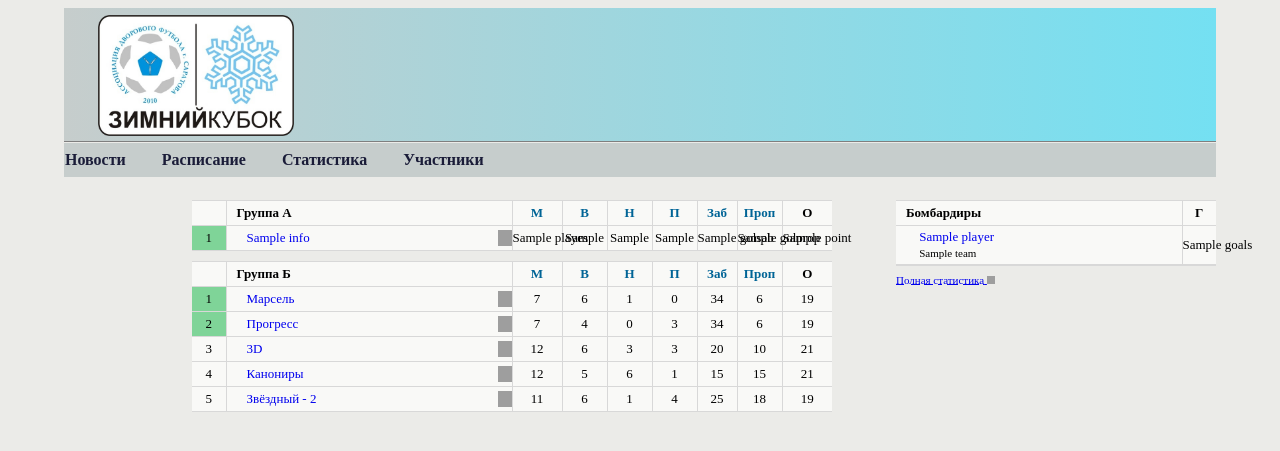
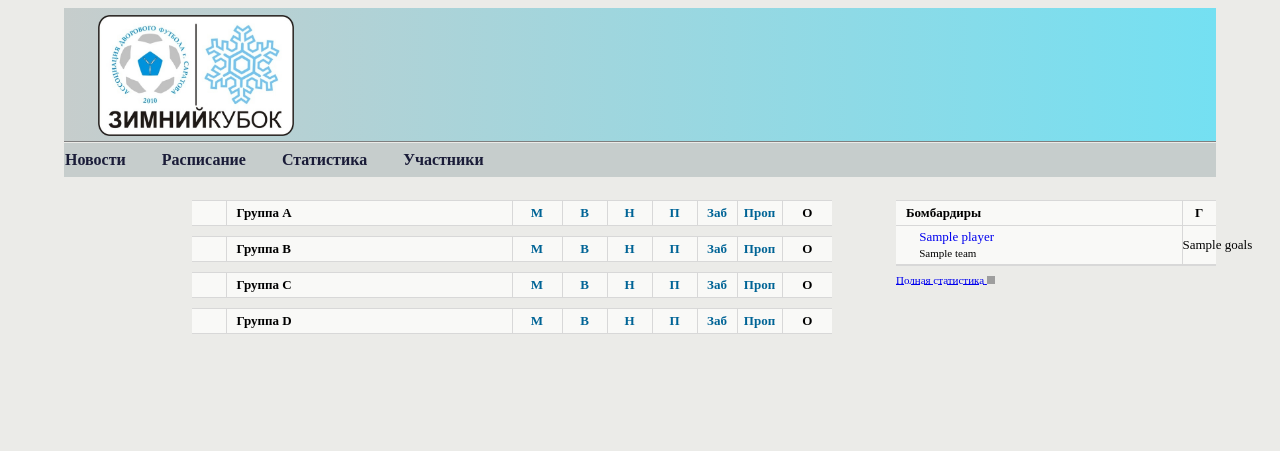
Before and after one commit to Imperat/adfs, a Django app: template templates/statistic.html in a window 1280 px wide. Shown: the top 451 px of the page. Run offline with Django 3.2, Linux system fonts and the light colour scheme; the template is opened without the code that fills it: most values are stand-ins (such as "Sample title", 1, 10 or a date in 2020); parts of the project's set-up code (start-up, migrations or seed data) failed here and were passed over; some libraries are stand-ins or nearby versions; grey boxes are pictures that could not be loaded.

Commit message:
Update statistic.html

```diff
--- a/templates/statistic.html
+++ b/templates/statistic.html
@@ -31,10 +31,13 @@
 </tr>
 </thead>
 <tbody>
+<script type="text/javascript"> var i = 0; </script>
 {% for i,j in info %}
+{% if j.gr == 'A' %}
 <tr>
-<td class="color1 bordR">1</td>
-<td class="name-td alLeft bordR"><div class="hide-field"><i class="fader"></i><i class="flag-s flag-1285" title="Россия" alt="Россия"></i><a class="name" href="http://www.sports.ru/zenit/" title="Зенит">{{ i }}</a></div></td>
+<td class="color1 bordR"><script type="text/javascript"> i++; document.write(i); </script>
+</td>
+<td class="name-td alLeft bordR"><div class="hide-field"><i class="fader"></i><i class="flag-s flag-1285" title="Россия" alt="Россия"></i><a class="name" href="http://www.sports.ru/zenit/" title="Зенит">{{ j.name }}</a></div></td>
 <td>{{j.playes}}</td>
 <td>{{j.v}}</td>
 <td>{{j.n}}</td>
@@ -43,6 +46,7 @@
 <td>{{j.golprop}}</td>
 <td>{{j.point}}</td>
 </tr>
+{% endif %}
 {% endfor %}
 </tbody>
 </table>
@@ -63,7 +67,7 @@
 <thead>
 <tr>
 <td class="bordR">&nbsp;</td>
-<td class="name-td alLeft bordR">Группа Б</td>
+<td class="name-td alLeft bordR">Группа B</td>
 <td data-sortable="true" data-sortorder="desc" data-sorttype="number" title="Матчи"><span class="sort">М</span></td>
 <td data-sortable="true" data-sortorder="desc" data-sorttype="number" title="Выигрыши"><span class="sort">В</span></td>
 <td data-sortable="true" data-sortorder="desc" data-sorttype="number" title="Ничьи"><span class="sort">Н</span></td>
@@ -74,61 +78,116 @@
 </tr>
 </thead>
 <tbody>
+<script type="text/javascript"> var i = 0; </script>
+{% for i,j in info %}
+{% if j.gr == 'B' %}
 <tr>
-<td class="color1 bordR">1</td>
-<td class="name-td alLeft bordR"><div class="hide-field"><i class="fader"></i><i class="flag-s flag-1285" title="Россия" alt="Россия"></i><a class="name" href="http://www.sports.ru/zenit/" title="Зенит">Марсель</a></div></td>
-<td>7</td>
-<td>6</td>
-<td>1</td>
-<td>0</td>
-<td>34</td>
-<td>6</td>
-<td>19</td>
+<td class="color1 bordR"><script type="text/javascript"> i++; document.write(i); </script>
+<td class="name-td alLeft bordR"><div class="hide-field"><i class="fader"></i><i class="flag-s flag-1285" title="Россия" alt="Россия"></i><a class="name" href="http://www.sports.ru/zenit/" title="Зенит">{{ j.name }}</a></div></td>
+<td>{{j.playes}}</td>
+<td>{{j.v}}</td>
+<td>{{j.n}}</td>
+<td>{{j.p}}</td>
+<td>{{j.golsab}}</td>
+<td>{{j.golprop}}</td>
+<td>{{j.point}}</td>
 </tr>
+{% endif %}
+{% endfor %}
+</tbody>
+</table>
+</div>
+
+<div class="stat mB6">
+<table class="stat-table table sortable-table" cellpadding="0" cellspacing="0">
+<colgroup>
+<col width="34">
+<col width="">
+<col width="50">
+<col width="45">
+<col width="45">
+<col width="45">
+<col width="40">
+<col width="45">
+<col width="50">
+</colgroup>
+<thead>
 <tr>
-<td class="color1 bordR">2</td>
-<td class="name-td alLeft bordR"><div class="hide-field"><i class="fader"></i><i class="flag-s flag-1285" title="Россия" alt="Россия"></i><a class="name" href="http://www.sports.ru/cska/" title="ЦСКА">Прогресс</a></div></td>
-<td>7</td>
-<td>4</td>
-<td>0</td>
-<td>3</td>
-<td>34</td>
-<td>6</td>
-<td>19</td>
+<td class="bordR">&nbsp;</td>
+<td class="name-td alLeft bordR">Группа C</td>
+<td data-sortable="true" data-sortorder="desc" data-sorttype="number" title="Матчи"><span class="sort">М</span></td>
+<td data-sortable="true" data-sortorder="desc" data-sorttype="number" title="Выигрыши"><span class="sort">В</span></td>
+<td data-sortable="true" data-sortorder="desc" data-sorttype="number" title="Ничьи"><span class="sort">Н</span></td>
+<td data-sortable="true" data-sortorder="desc" data-sorttype="number" title="Проигрыши"><span class="sort">П</span></td>
+<td data-sortable="true" data-sortorder="desc" data-sorttype="number" title="Забитые голы"><span class="sort">Заб</span></td>
+<td data-sortable="true" data-sortorder="desc" data-sorttype="number" title="Пропущенные голы"><span class="sort">Проп</span></td>
+<td data-sortable="true" data-sortorder="desc" data-sorttype="number" title="Очки" class="sort-act"><span class="sort">О</span></td>
 </tr>
+</thead>
+<tbody>
+<script type="text/javascript"> var i = 0; </script>
+{% for i,j in info %}
+{% if j.gr == 'C' %}
 <tr>
-<td class="bordR">3</td>
-<td class="name-td alLeft bordR"><div class="hide-field"><i class="fader"></i><i class="flag-s flag-1285" title="Россия" alt="Россия"></i><a class="name" href="http://www.sports.ru/krasnodar/" title="Краснодар">3D</a></div></td>
-<td>12</td>
-<td>6</td>
-<td>3</td>
-<td>3</td>
-<td>20</td>
-<td>10</td>
-<td>21</td>
+<td class="color1 bordR"><script type="text/javascript"> i++; document.write(i); </script>
+<td class="name-td alLeft bordR"><div class="hide-field"><i class="fader"></i><i class="flag-s flag-1285" title="Россия" alt="Россия"></i><a class="name" href="http://www.sports.ru/zenit/" title="Зенит">{{ j.name }}</a></div></td>
+<td>{{j.playes}}</td>
+<td>{{j.v}}</td>
+<td>{{j.n}}</td>
+<td>{{j.p}}</td>
+<td>{{j.golsab}}</td>
+<td>{{j.golprop}}</td>
+<td>{{j.point}}</td>
 </tr>
+{% endif %}
+{% endfor %}
+</tbody>
+</table>
+</div>
+
+<div class="stat mB6">
+<table class="stat-table table sortable-table" cellpadding="0" cellspacing="0">
+<colgroup>
+<col width="34">
+<col width="">
+<col width="50">
+<col width="45">
+<col width="45">
+<col width="45">
+<col width="40">
+<col width="45">
+<col width="50">
+</colgroup>
+<thead>
 <tr>
-<td class="bordR">4</td>
-<td class="name-td alLeft bordR"><div class="hide-field"><i class="fader"></i><i class="flag-s flag-1285" title="Россия" alt="Россия"></i><a class="name" href="http://www.sports.ru/kuban/" title="Кубань">Канониры</a></div></td>
-<td>12</td>
-<td>5</td>
-<td>6</td>
-<td>1</td>
-<td>15</td>
-<td>15</td>
-<td>21</td>
+<td class="bordR">&nbsp;</td>
+<td class="name-td alLeft bordR">Группа D</td>
+<td data-sortable="true" data-sortorder="desc" data-sorttype="number" title="Матчи"><span class="sort">М</span></td>
+<td data-sortable="true" data-sortorder="desc" data-sorttype="number" title="Выигрыши"><span class="sort">В</span></td>
+<td data-sortable="true" data-sortorder="desc" data-sorttype="number" title="Ничьи"><span class="sort">Н</span></td>
+<td data-sortable="true" data-sortorder="desc" data-sorttype="number" title="Проигрыши"><span class="sort">П</span></td>
+<td data-sortable="true" data-sortorder="desc" data-sorttype="number" title="Забитые голы"><span class="sort">Заб</span></td>
+<td data-sortable="true" data-sortorder="desc" data-sorttype="number" title="Пропущенные голы"><span class="sort">Проп</span></td>
+<td data-sortable="true" data-sortorder="desc" data-sorttype="number" title="Очки" class="sort-act"><span class="sort">О</span></td>
 </tr>
+</thead>
+<tbody>
+<script type="text/javascript"> var i = 0; </script>
+{% for i,j in info %}
+{% if j.gr == 'D' %}
 <tr>
-<td class="bordR">5</td>
-<td class="name-td alLeft bordR"><div class="hide-field"><i class="fader"></i><i class="flag-s flag-1285" title="Россия" alt="Россия"></i><a class="name" href="http://www.sports.ru/dynamo/" title="Динамо">Звёздный - 2</a></div></td>
-<td>11</td>
-<td>6</td>
-<td>1</td>
-<td>4</td>
-<td>25</td>
-<td>18</td>
-<td>19</td>
+<td class="color1 bordR"><script type="text/javascript"> i++; document.write(i); </script>
+<td class="name-td alLeft bordR"><div class="hide-field"><i class="fader"></i><i class="flag-s flag-1285" title="Россия" alt="Россия"></i><a class="name" href="http://www.sports.ru/zenit/" title="Зенит">{{ j.name }}</a></div></td>
+<td>{{j.playes}}</td>
+<td>{{j.v}}</td>
+<td>{{j.n}}</td>
+<td>{{j.p}}</td>
+<td>{{j.golsab}}</td>
+<td>{{j.golprop}}</td>
+<td>{{j.point}}</td>
 </tr>
+{% endif %}
+{% endfor %}
 </tbody>
 </table>
 </div>
```
